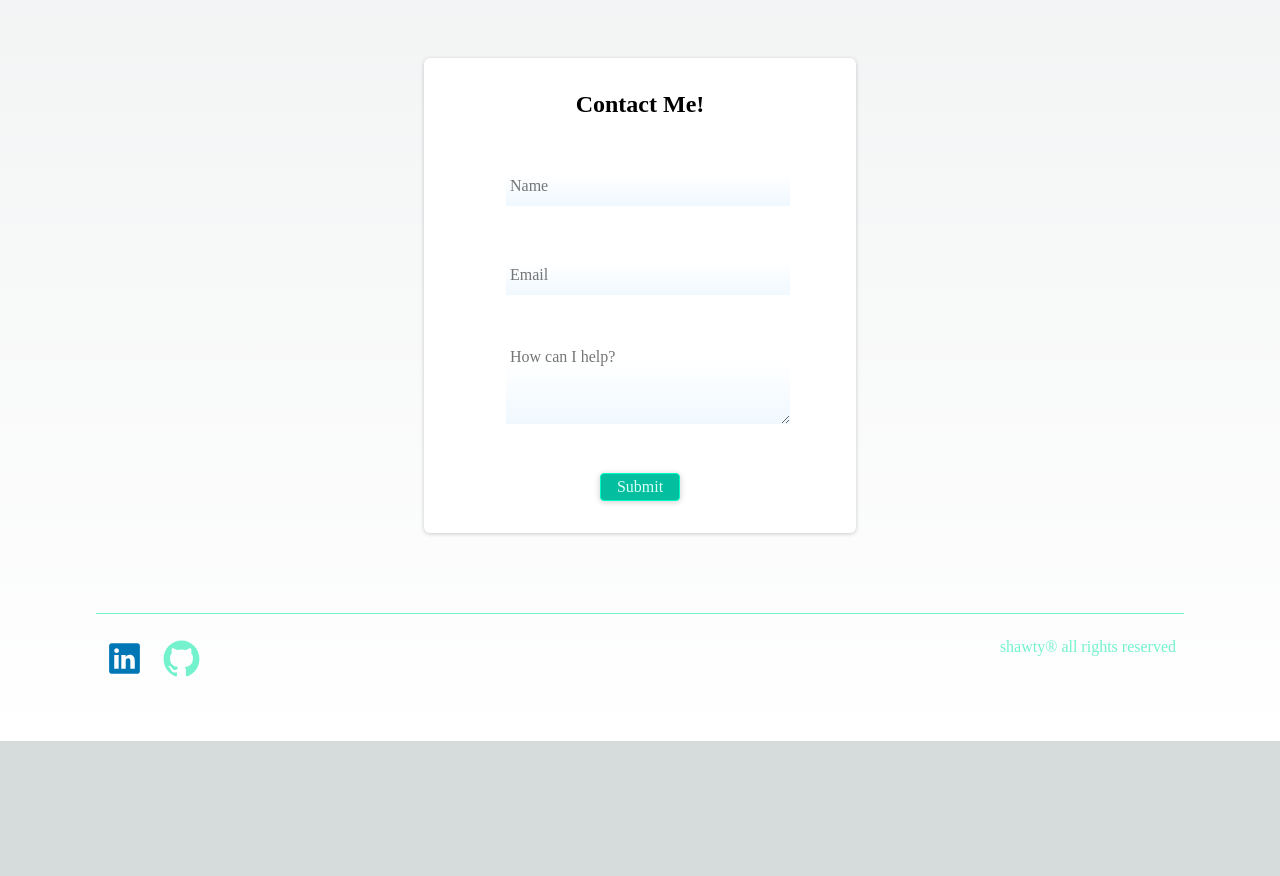
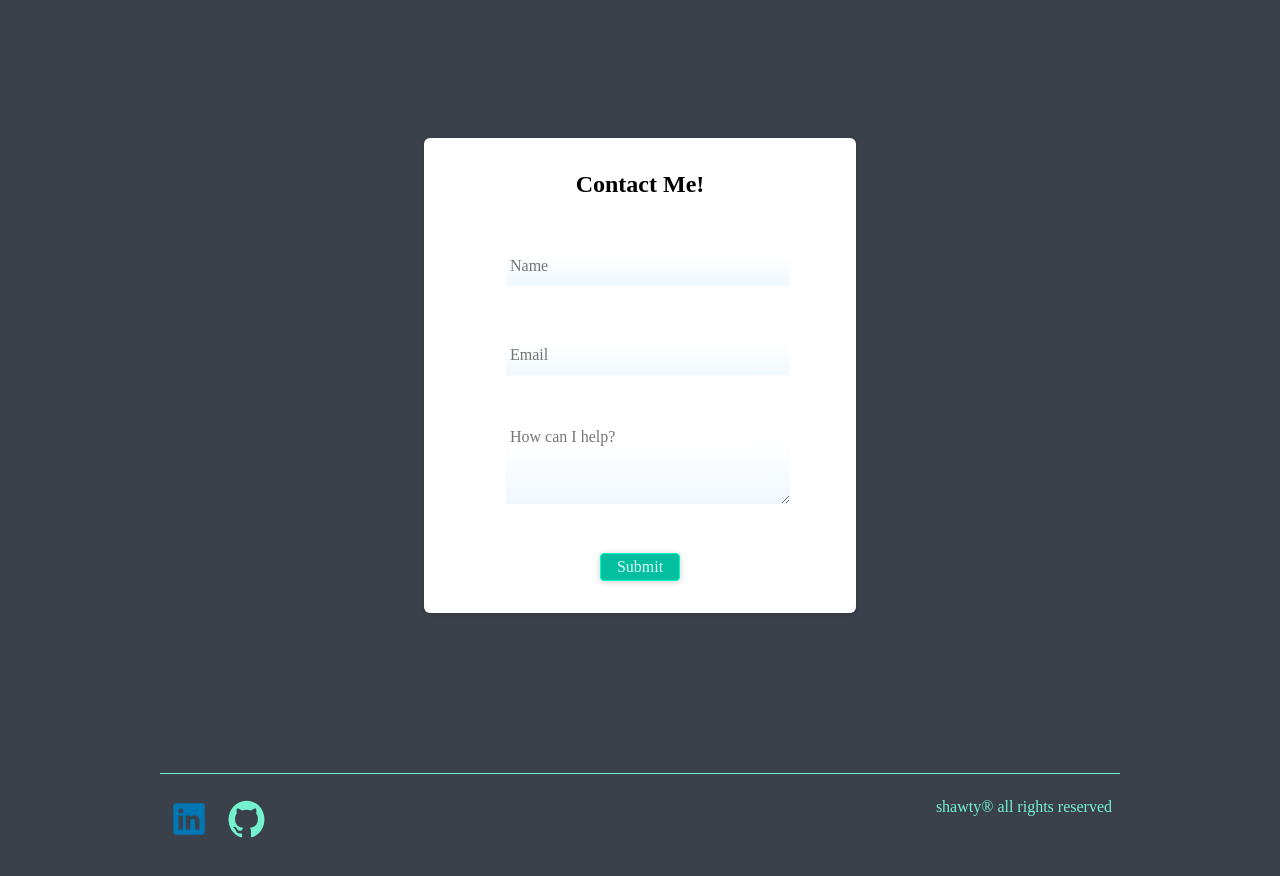
Before and after one commit to vic-villicana/Portfolio-v2, a Next.js app: page / in a window 1280 px wide. Shown: the part 1760-2636 px from the top of the page. Before the commit the page ends 2501 px from the top, so only its background shows below. Built offline with nearby package versions, Linux system fonts and the light colour scheme; no server answers; the database is empty.

Commit message:
make minor style updates to homepage

```diff
--- a/components/footer/footer.js
+++ b/components/footer/footer.js
@@ -2,6 +2,8 @@ import classes from './footer.module.css'
 
 export default function Footer() {
     return (
+        <footer className={classes.footerf}>
+            <div className={classes.fLine}></div>
             <div className={classes.footer}>
                 <div className={classes.iconGroup}>
                     <img className={classes.fIcon}src={'images/ionicons_linkedin.svg'} alt="" />
@@ -11,5 +13,7 @@ export default function Footer() {
                     <p> shawty&reg; all rights reserved</p>
                 </div>
             </div>
+        </footer>
+
     )
 }
--- a/components/footer/footer.module.css
+++ b/components/footer/footer.module.css
@@ -1,11 +1,21 @@
+.footerf{
+    background:rgb(59, 65, 75);
+
+}
+
 .footer{
-    border-top:1px solid #74F2CE;
     margin:0 auto;
     padding: 1.5em .5em 0 .5em;
-    width:85%;
+    width:75%;
     height:8em;
     display:flex;
     justify-content:space-between;
+}
+
+.fLine{
+    border-top:1px solid #74F2CE;
+    margin:0 auto;
+    width:75%;
 }
 
 .iconGroup p{
--- a/components/home/contact-form.js
+++ b/components/home/contact-form.js
@@ -29,8 +29,9 @@ export default function ContactForm() {
     }
 
     return (
-        <form className={classes.form} onSubmit={handleSubmit}>
-            <h2>Contact Me!</h2>
+        <section className={classes.formSection}>
+            <form className={classes.form} onSubmit={handleSubmit}>
+                <h2>Contact Me!</h2>
                 <div className={classes.control}>
                     <label htmlFor="name"></label>
                     <input name="name" type='text' placeholder="Name" ref={nameRef}/>
@@ -44,7 +45,9 @@ export default function ContactForm() {
                     <textarea  name="textarea" type='text' placeholder="How can I help?" ref={messageRef}/>
                 </div>
 
-            <Button>Submit</Button>
-        </form>
+                <Button>Submit</Button>
+            </form>
+        </section>
+
     )
 }
--- a/components/home/contact-form.module.css
+++ b/components/home/contact-form.module.css
@@ -1,5 +1,9 @@
+.formSection{
+  background:rgb(59, 65, 75);
+  padding: 10rem 0;
+}
 .form {
-    margin: 5rem auto;
+    margin: 0 auto;
     box-shadow: 0 1px 4px rgba(0,0,0,0.2);
     padding: 1rem;
     background-color: white;
--- a/components/projects/project-slide.module.css
+++ b/components/projects/project-slide.module.css
@@ -85,7 +85,6 @@
 .slideContainer{
     display:flex;
     flex-direction:row;
-    height:617px;
     margin:1em 2em 0 2em;
     max-width:fit-content;
     border-radius:6px;
@@ -111,7 +110,7 @@
     bottom: 141px;
     max-width: 600px;
     color: black;
-    padding:2em;
+    padding:1em 2em 1em 2em;
     display:flex;
     flex-direction:column;
     justify-content:center;
```
Lines whose indentation alone changed are shown as unchanged.
